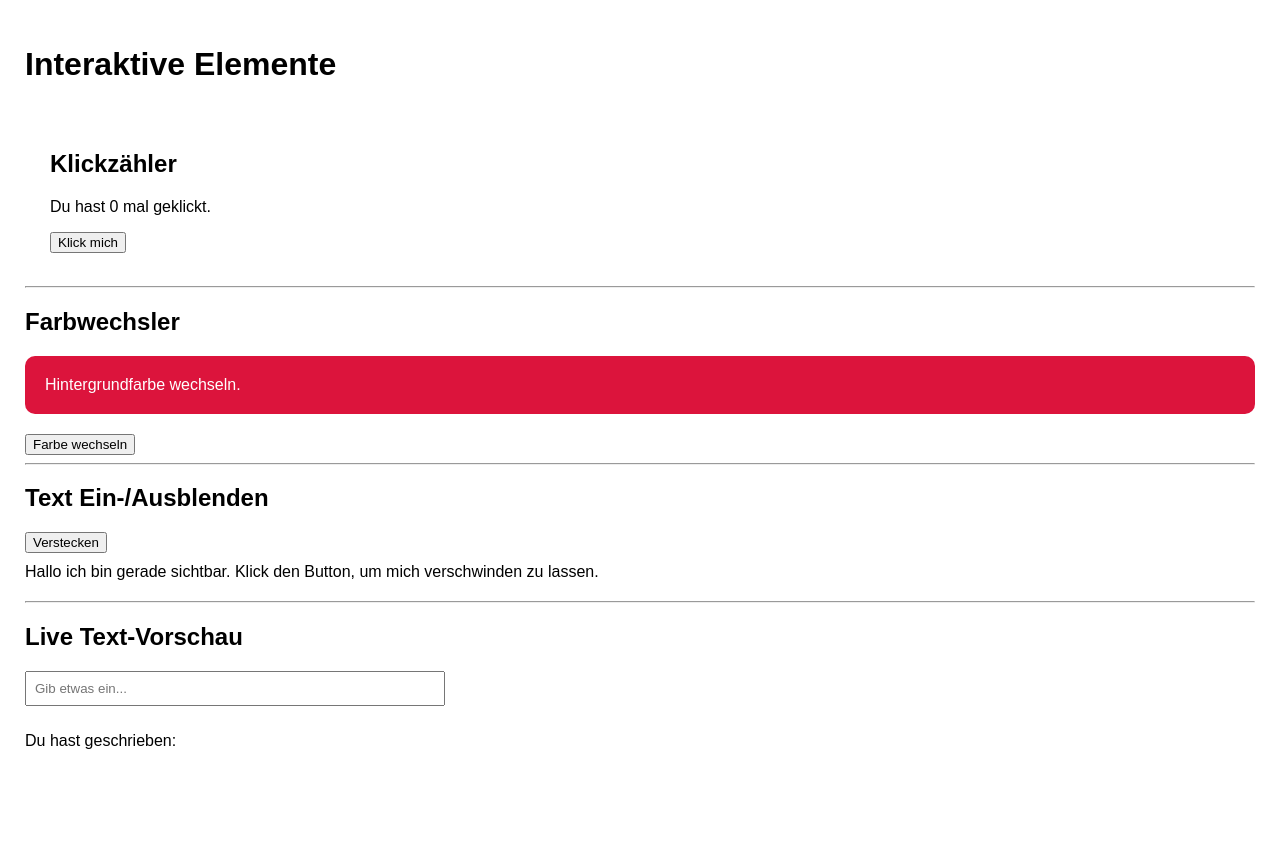
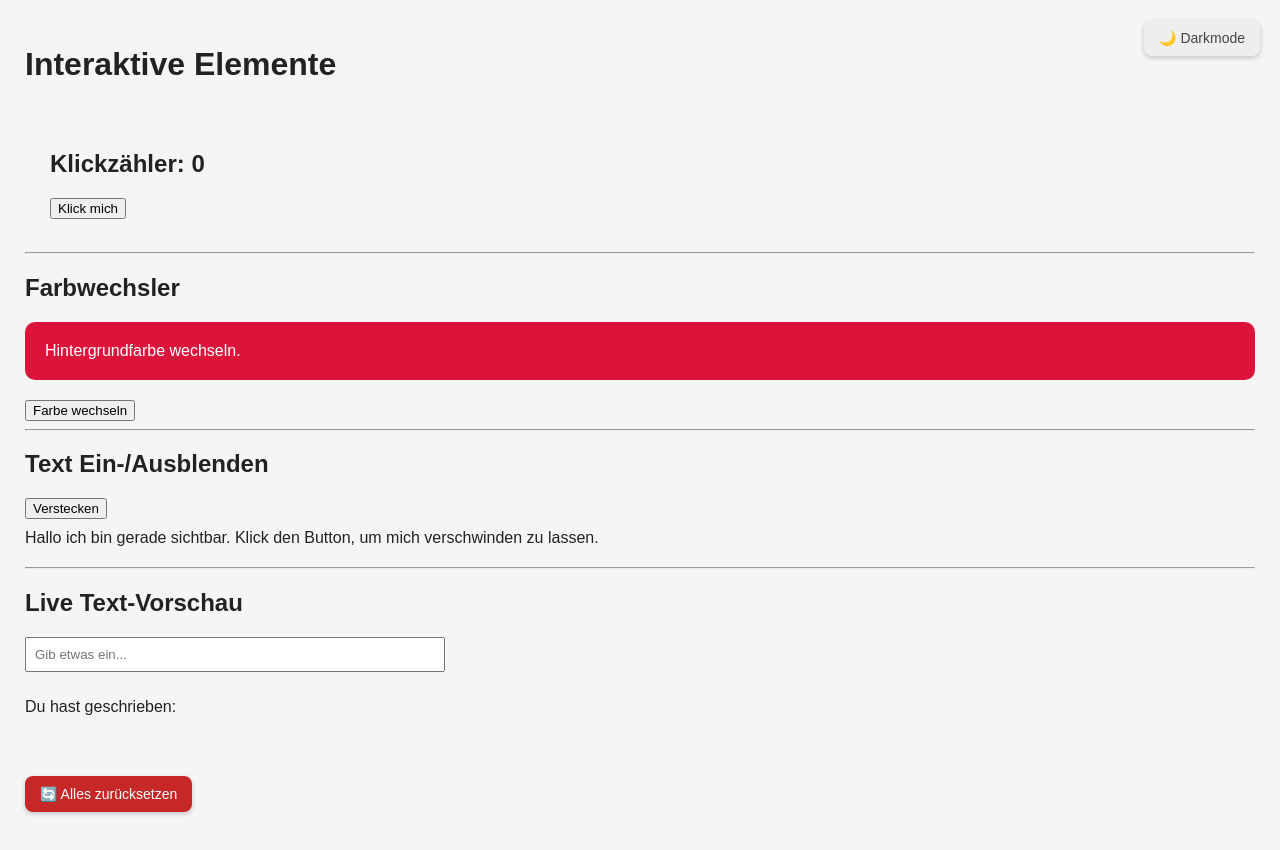
Before and after one commit to Marcus622/web-suheib-forked, a React (Create React App) app in the folder interaktive-elemente/: page / in a window 1280 px wide. Before the commit the page ends 800 px from the top, so only its background shows below. Built offline with nearby package versions, Linux system fonts and the light colour scheme.

Commit message:
Frohe Ostern teil 2

```diff
--- a/interaktive-elemente/public/index.html
+++ b/interaktive-elemente/public/index.html
@@ -2,19 +2,16 @@
 <html lang="de">
   <head>
     <meta charset="utf-8" />
-    <link rel="icon" href="%PUBLIC_URL%/favicon.ico" />
     <meta name="viewport" content="width=device-width, initial-scale=1" />
     <meta name="theme-color" content="#000000" />
     <meta
       name="description"
       content="Web site created using create-react-app"
     />
-    <link rel="apple-touch-icon" href="%PUBLIC_URL%/logo192.png" />
     <!--
       manifest.json provides metadata used when your web app is installed on a
       user's mobile device or desktop. See https://developers.google.com/web/fundamentals/web-app-manifest/
     -->
-    <link rel="manifest" href="%PUBLIC_URL%/manifest.json" />
     <!--
       Notice the use of %PUBLIC_URL% in the tags above.
       It will be replaced with the URL of the `public` folder during the build.
@@ -24,7 +21,7 @@
       work correctly both with client-side routing and a non-root public URL.
       Learn how to configure a non-root public URL by running `npm run build`.
     -->
-    <title>React App</title>
+    <title>interactive react elements</title>
   </head>
   <body>
     <noscript>You need to enable JavaScript to run this app.</noscript>
--- a/interaktive-elemente/src/App.js
+++ b/interaktive-elemente/src/App.js
@@ -1,22 +1,65 @@
-import './App.css';
+
+import React, { useState, useEffect } from 'react';
 import KlickZaehler from './components/KlickZaehler';
 import FarbWechsler from './components/FarbWechsler';
 import TextToggle from './components/TextToggle';
 import LiveTextVorschau from './components/LiveTextVorschau';
+import DarkModeToggle from './components/DarkModeToggle';
+import ResetButton from './components/ResetButton';
+
+
 
 
 function App() {
+  const [isDarkMode, setIsDarkMode] = useState(() => {
+    const gespeicherterModus = localStorage.getItem("darkMode");
+    return gespeicherterModus === "true";
+  });
+
+  // Beim ersten Laden aus dem localStorage lesen
+  useEffect(() => {
+    const gespeicherterDarkMode = localStorage.getItem("darkMode");
+
+    if (gespeicherterDarkMode === "true") {
+      setIsDarkMode(true);
+    }
+  }, []);
+
+  // Beim ändern des DM in localStorage speichern
+
+useEffect(() => {
+  localStorage.setItem("darkMode", isDarkMode);
+}, [isDarkMode]);
+
+
+  // Umschaltfunktion
+  const toggleDarkMode = () => {
+    const neuerModus = !isDarkMode;
+    setIsDarkMode(neuerModus);
+    localStorage.setItem("darkMode", neuerModus);
+  };
+
+  const appStyle = {
+    backgroundColor: isDarkMode ? "#222" : "#f5f5f5",
+    color: isDarkMode ? "#f5f5f5" : "#222",
+    padding: "25px",
+    fontFamily: "Arial",
+    minHeight: "100vh",
+    transition: "all 0.3s ease"
+  };
 
   return (
-    <div style={{ padding: "25px", fontFamily: "Arial" }}>
+    <div style={appStyle}>
       <h1>Interaktive Elemente</h1>
-     <KlickZaehler />
-     <hr/>
-     <FarbWechsler />
-     <hr/>
-     <TextToggle />
-     <hr/>
-     <LiveTextVorschau />
+      <DarkModeToggle onToggle={toggleDarkMode} isDark={isDarkMode} />
+      <KlickZaehler />
+      <hr />
+      <FarbWechsler />
+      <hr />
+      <TextToggle />
+      <hr />
+      <LiveTextVorschau /> <ResetButton />
+
     </div>
   );
 }
--- /dev/null
+++ b/interaktive-elemente/src/components/DarkModeToggle.js
@@ -0,0 +1,26 @@
+
+
+function DarkModeToggle({ onToggle, isDark}) {
+    const buttonStyle = {
+        position: "fixed",
+        top: "20px",
+        right: "20px",
+        padding: "10px 15px",
+        fontSize: "14px",
+        backgroundColor: isDark ? "#444" : "#eee",
+        color: isDark ? "#eee" : "#444",
+        border: "none",
+        borderRadius: "8px",
+        boxShadow: "0 2px 5px rgba(0,0,0,0.2)",
+        zIndex: 1000,
+        transition: "all 0.3s ease"
+    };
+
+    return (
+        <button style={buttonStyle} onClick={onToggle}>
+            {isDark ? "☀️ Hellmodus" : "🌙 Darkmode"}
+        </button>
+    );
+}
+
+export default DarkModeToggle;
--- a/interaktive-elemente/src/components/KlickZaehler.js
+++ b/interaktive-elemente/src/components/KlickZaehler.js
@@ -1,13 +1,34 @@
-import {useState } from "react";
+import React, { useEffect, useState } from "react";
 
 function KlickZaehler() {
-  const [count, setCount] = useState(0);
+  const [clickCount, setClickCount] = useState(() => {
+    const gespeicherterClickCount = localStorage.getItem("clickCount");
+    return gespeicherterClickCount !== null ? Number(gespeicherterClickCount) : 0;
+  });
+
+  // Beim ersten Laden aus dem localStore den Klickzähler lesen
+
+  useEffect(() => {
+    localStorage.setItem("clickCount", clickCount);
+    }, [clickCount]
+   );
+
+
+
+  // Klickzähler erhöhen
+
+  const incrementClickCount = () => {
+    setClickCount(prev => {
+      const neuerWert = prev + 1;
+
+      return neuerWert;
+  });
+}
 
   return (
     <div style={{ padding: "25px", fontFamily: "Arial" }}>
-      <h2>Klickzähler</h2>
-      <p>Du hast {count} mal geklickt.</p>
-      <button onClick={() => setCount(count + 1)}>Klick mich</button>
+      <h2>Klickzähler: {clickCount}</h2>
+      <button onClick={incrementClickCount}>Klick mich</button>
     </div>
   );
 }
--- a/interaktive-elemente/src/components/LiveTextVorschau.js
+++ b/interaktive-elemente/src/components/LiveTextVorschau.js
@@ -1,7 +1,10 @@
-import { useState } from "react";
+import React, {useState } from "react";
 
 function LiveTextVorschau() {
-    const [text, setText] = useState("");
+    const [text, setText] = useState(() => {
+        return localStorage.getItem("text")|| "";
+    });
+
 
     // Handler-Funktion für Eingabeänderung
     const handleChange = (event) => {
--- /dev/null
+++ b/interaktive-elemente/src/components/ResetButton.js
@@ -0,0 +1,29 @@
+function ResetButton() {
+    const handleReset = () => {
+      // Alle localStorage-Einträge löschen
+      localStorage.clear();
+
+      // Seite neu laden, um Zustand zurückzusetzen
+      window.location.reload();
+    };
+
+    const buttonStyle = {
+      marginTop: "40px",
+      padding: "10px 15px",
+      fontSize: "14px",
+      backgroundColor: "#c62828",
+      color: "white",
+      border: "none",
+      borderRadius: "8px",
+      cursor: "pointer",
+      boxShadow: "0 2px 5px rgba(0,0,0,0.2)"
+    };
+
+    return (
+      <button style={buttonStyle} onClick={handleReset}>
+        🔄 Alles zurücksetzen
+      </button>
+    );
+  }
+
+  export default ResetButton;
--- a/interaktive-elemente/src/components/TextToggle.js
+++ b/interaktive-elemente/src/components/TextToggle.js
@@ -1,7 +1,14 @@
-import { useState } from "react";
+import { useEffect, useState } from "react";
 
 function TextToggle() {
-    const [istSichtbar, setIstSichtbar] = useState(true);
+    const [istSichtbar, setIstSichtbar] = useState(() => {
+        const gespeicherterWert = localStorage.getItem("istSichtbar");
+        return gespeicherterWert === null ? true : gespeicherterWert === "true";
+    });
+
+    useEffect(() => {
+        localStorage.setItem("istSichtbar", istSichtbar);
+    }, [istSichtbar]);
 
     return (
         <div style={{ marginBottom: "20px"}}>
```
